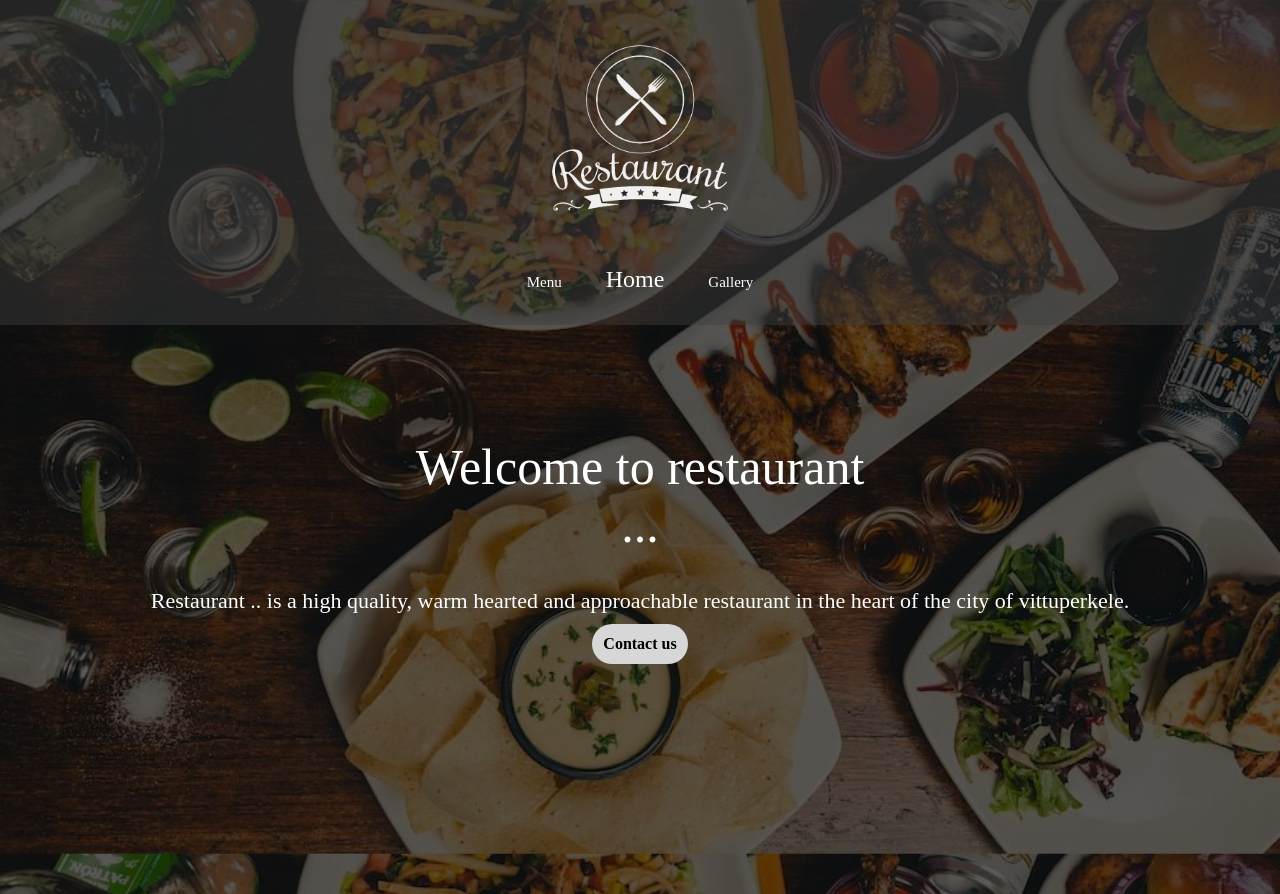
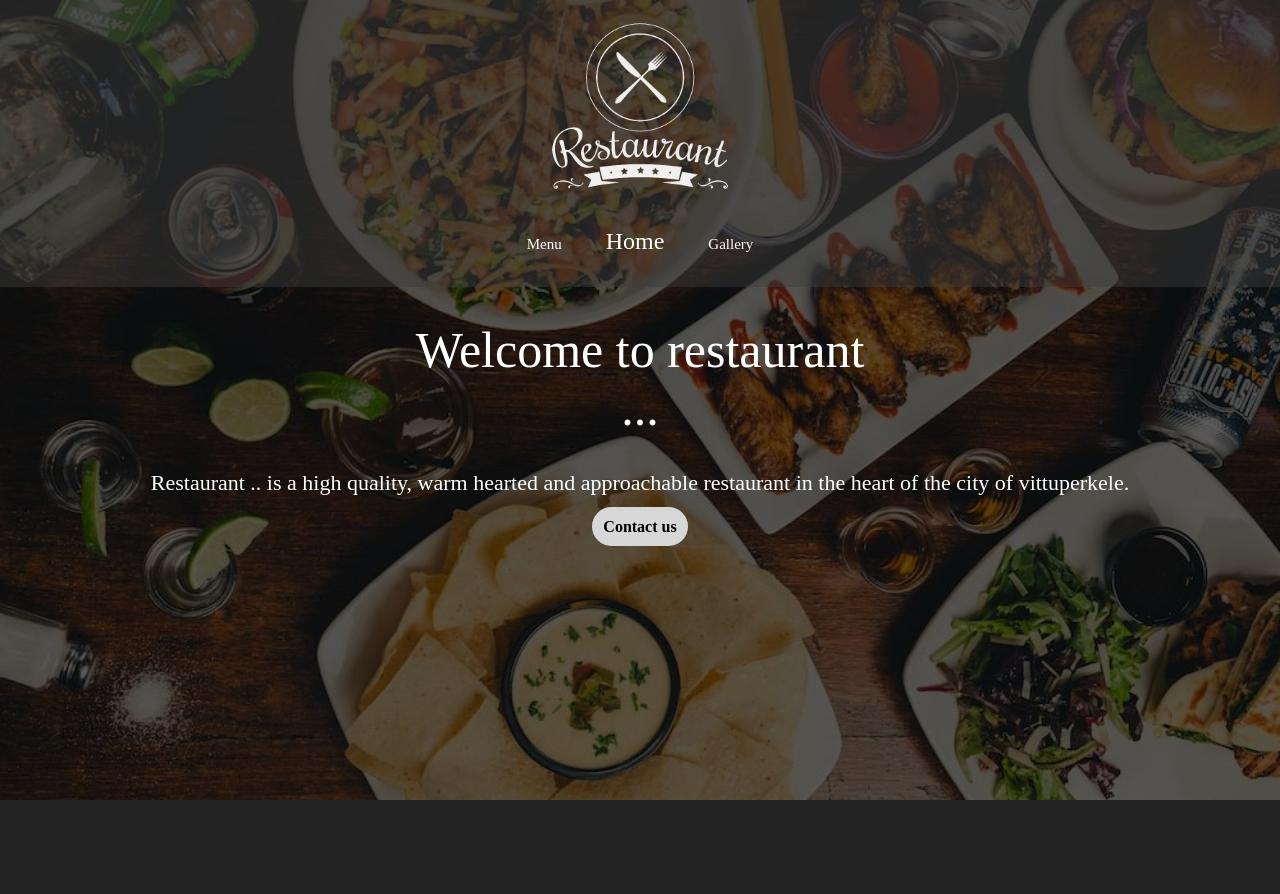
Before and after one commit to janhatanpaa/Group-14, a PHP site: page / in a window 1280 px wide. Shown: the top 894 px of the page. After the commit the page ends 800 px from the top, so only its background shows below. Run offline with PHP 8.4, Linux system fonts and the light colour scheme.

Commit message:
Update style.css

```diff
--- a/css/style.css
+++ b/css/style.css
@@ -6,9 +6,8 @@ body {
     background-attachment: fixed;
     background-color: black;
 }
+
 main {
-    margin-top: 3cm;
-    margin-bottom: 7cm;
     text-align: center;
 }
 
@@ -16,13 +15,12 @@ header {
     background-color: #3e3e3e73;
     opacity: 100%;
 }
+
 .logo {
     margin: 0 auto;
     height: 180px;
-    padding-bottom: 1em;
-    padding-top: 1cm;
+    padding-top: 1em;
     display: block;
-
 }
 
 h1 {
@@ -40,6 +38,7 @@ h2 {
     font-size: 30px;
     font-weight:600;
 }
+
 p {
     text-align: center;
     font-family: Microsoft Yi Baiti;
@@ -47,6 +46,7 @@ p {
     color: #FFF;
     font-weight: lighter;
 }
+
 .contactus {
     color: rgb(0, 0, 0);
     background-color: rgb(215, 215, 215);
@@ -57,16 +57,19 @@ p {
     font-weight: 600;
     text-decoration: none;
 }
+
 .contactus:hover {
     background-color: rgba(92, 92, 92, 0.781);
     color: #c7c7c7;
 
 }
+
 .grey
 {
     background-color: #3e3e3e73;
     opacity: 100%;
 }
+
 .navbar
 {
     margin: 0 auto;
@@ -84,6 +87,7 @@ p {
     cursor: pointer;
     text-decoration: none;
 }
+
 div.topBotomBordersIn a:before, div.topBotomBordersIn a:after
 {
     position: absolute;
```
